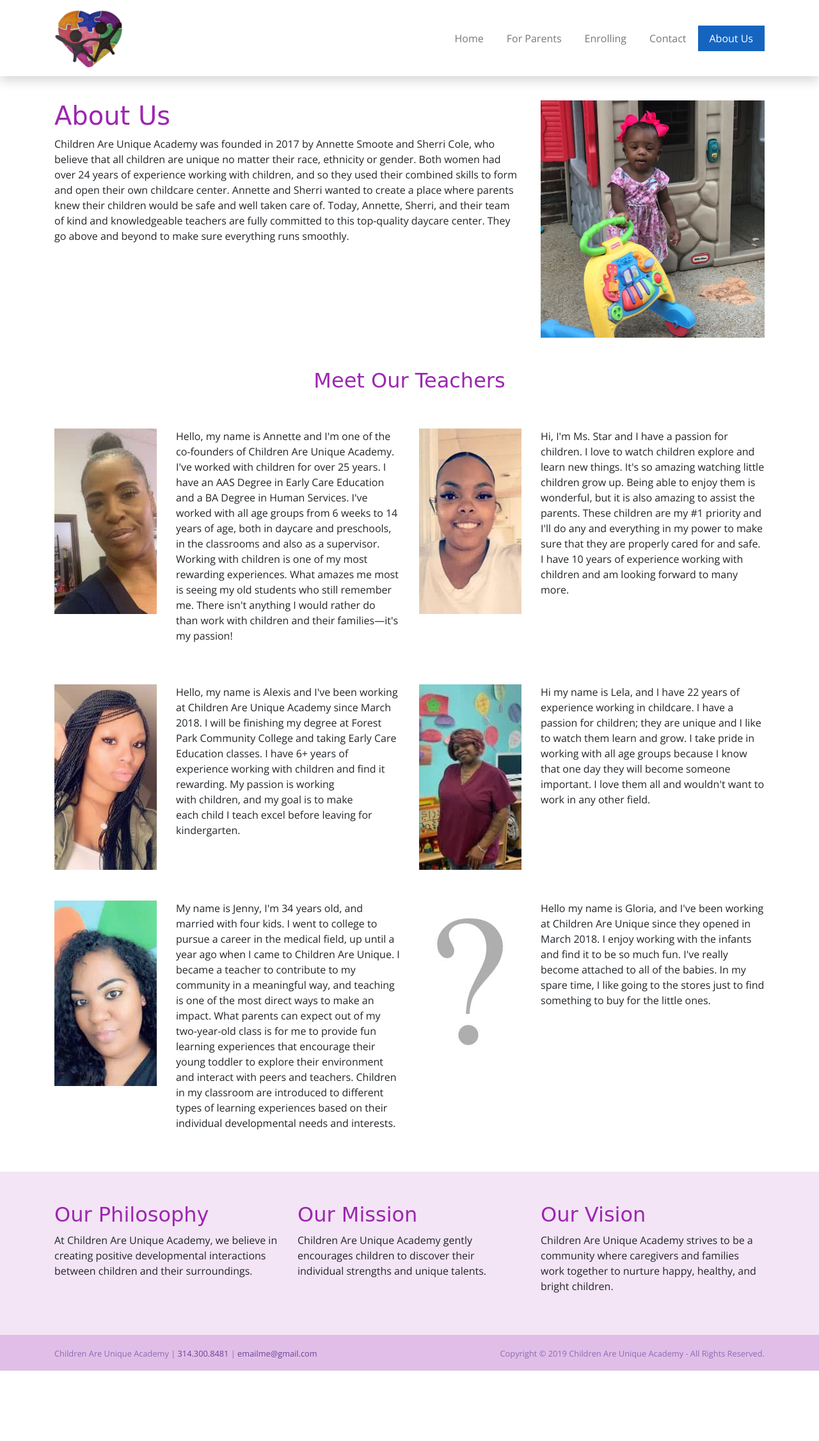
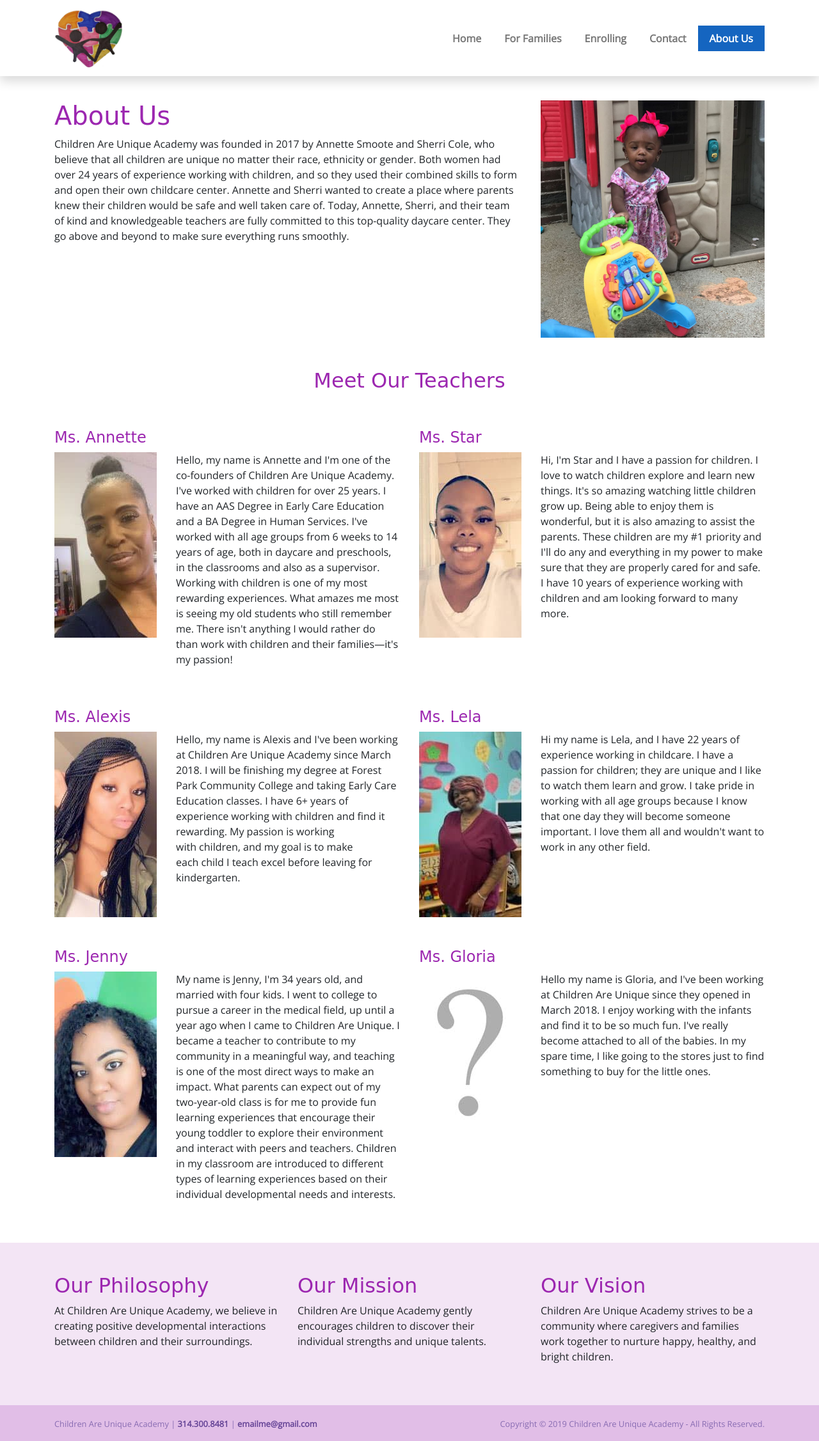
Before and after one commit to bitPimps/childrenareuniqueacademy.com, a PHP site: page /about/index.php in a window 1280 px wide. Shown: the whole page at 64% size. Before the commit the page ends 2143 px from the top, so only its background shows below. Run offline with PHP 8.4, Linux system fonts and the light colour scheme; some libraries are stand-ins or nearby versions; some web fonts are replaced.

Commit message:
For Families
Adding For Families page, updated nav, updating content

```diff
--- a/wwwRoot/about/index.php
+++ b/wwwRoot/about/index.php
@@ -28,9 +28,10 @@
 				</div>
 				<div class="row mb-5">
 					<div class="col-md-6">
+						<h4>Ms. Annette</h4>
 						<div class="row">
 							<div class="col-md-4">
-								<img class="img-fluid" src="../img/pages/annette.jpg" alt="Annette">
+								<img class="img-fluid" src="../img/pages/annette.jpg" alt="Ms. Annette">
 							</div>
 							<div class="col-md-8">
 								<p>Hello, my name is Annette and I'm one of the co-founders of Children Are Unique Academy. I've worked with children for over 25 years. I have an AAS Degree in Early Care Education and a BA Degree in Human Services. I've worked with all age groups from 6 weeks to 14 years of age, both in daycare and preschools, in the classrooms and also as a supervisor. Working with children is one of my most rewarding experiences. What amazes me most is seeing my old students who still remember me. There isn't anything I would rather do than work with children and their families&mdash;it's my passion!</p>
@@ -38,21 +39,23 @@
 						</div>
 					</div>
 					<div class="col-md-6">
+						<h4>Ms. Star</h4>
 						<div class="row">
 							<div class="col-md-4">
 								<img class="img-fluid" src="../img/pages/star.jpg" alt="Ms. Star">
 							</div>
 							<div class="col-md-8">
-								<p>Hi, I'm Ms. Star and I have a passion for children. I love to watch children explore and learn new things. It's so amazing watching little children grow up. Being able to enjoy them is wonderful, but it is also amazing to assist the parents. These children are my #1 priority and I'll do any and everything in my power to make sure that they are properly cared for and safe. I have 10 years of experience working with children and am looking forward to many more.</p>
+								<p>Hi, I'm Star and I have a passion for children. I love to watch children explore and learn new things. It's so amazing watching little children grow up. Being able to enjoy them is wonderful, but it is also amazing to assist the parents. These children are my #1 priority and I'll do any and everything in my power to make sure that they are properly cared for and safe. I have 10 years of experience working with children and am looking forward to many more.</p>
 							</div>
 						</div>
 					</div>
 				</div>
 				<div class="row mb-5">
 					<div class="col-md-6">
+						<h4>Ms. Alexis</h4>
 						<div class="row">
 							<div class="col-md-4">
-								<img class="img-fluid" src="../img/pages/alexis.jpg" alt="Alexis">
+								<img class="img-fluid" src="../img/pages/alexis.jpg" alt="Ms. Alexis">
 							</div>
 							<div class="col-md-8">
 								<p>Hello, my name is Alexis and I've been working at Children Are Unique Academy since March 2018. I will be finishing my degree at Forest Park Community College and taking Early Care Education classes. I have 6+ years of experience working with children and find it rewarding. My passion is working with children, and my goal is to make each child I teach excel before leaving for kindergarten.</p>
@@ -60,9 +63,10 @@
 						</div>
 					</div>
 					<div class="col-md-6">
+						<h4>Ms. Lela</h4>
 						<div class="row">
 							<div class="col-md-4">
-								<img class="img-fluid" src="../img/pages/lela.jpg" alt="Lela">
+								<img class="img-fluid" src="../img/pages/lela.jpg" alt="Ms. Lela">
 							</div>
 							<div class="col-md-8">
 								<p>Hi my name is Lela, and I have 22 years of experience working in childcare. I have a passion for children; they are unique and I like to watch them learn and grow. I take pride in working with all age groups because I know that one day they will become someone important. I love them all and wouldn't want to work in any other field.</p>
@@ -72,9 +76,10 @@
 				</div>
 				<div class="row">
 					<div class="col-md-6">
+						<h4>Ms. Jenny</h4>
 						<div class="row">
 							<div class="col-md-4">
-								<img class="img-fluid" src="../img/pages/jenny.jpg" alt="Jenny">
+								<img class="img-fluid" src="../img/pages/jenny.jpg" alt="Ms. Jenny">
 							</div>
 							<div class="col-md-8">
 								<p>My name is Jenny, I'm 34 years old, and married with four kids. I went to college to pursue a career in the medical field, up until a year ago when I came to Children Are Unique. I became a teacher to contribute to my community in a meaningful way, and teaching is one of the most direct ways to make an impact. What parents can expect out of my two-year-old class is for me to provide fun learning experiences that encourage their young toddler to explore their environment and interact with peers and teachers. Children in my classroom are introduced to different types of learning experiences based on their individual developmental needs and interests.</p>
@@ -82,9 +87,10 @@
 						</div>
 					</div>
 					<div class="col-md-6">
+						<h4>Ms. Gloria</h4>
 						<div class="row">
 							<div class="col-md-4">
-								<img class="img-fluid" src="../img/pages/anonymous.jpg" alt="Gloria">
+								<img class="img-fluid" src="../img/pages/anonymous.jpg" alt="Ms. Gloria">
 							</div>
 							<div class="col-md-8">
 								<p>Hello my name is Gloria, and I've been working at Children Are Unique since they opened in March 2018. I enjoy working with the infants and find it to be so much fun. I've really become attached to all of the babies. In my spare time, I like going to the stores just to find something to buy for the little ones.</p>
--- a/wwwRoot/css/main.css
+++ b/wwwRoot/css/main.css
@@ -41,7 +41,8 @@ body {
 }
 form #website {display:none;}
 a {
-	color:#3b196d;
+	/*color:#3b196d;*/
+	font-weight:bold;
 }
 header,h1,h2,h3,h4,h5,h6,.lead {
 	color:#9C27B0;
@@ -140,6 +141,9 @@ h1 small {
 	padding-bottom:175px;
 	text-shadow: 1px 2px 2px #222;
 }
+.highlight {
+	background-color:rgba(21,21,21,.4);
+}
 /* Jumbotron */
 .jumbotron {
 	background-color:#896db3;
--- a/wwwRoot/inc/nav-main.php
+++ b/wwwRoot/inc/nav-main.php
@@ -10,14 +10,14 @@
 						<li class="nav-item<?php if($navMainOn=="Home"){?> active<?php } ?>">
 							<a class="nav-link" href="/caua/index.php">Home<?php if($navMainOn=="Home"){?><span class="sr-only"> (current)</span><?php } ?></a>
 						</li>
-						<li class="nav-item<?php if($navMainOn=="For Parents"){?> active<?php } ?>">
-							<a class="nav-link" href="/caua/#">For Parents<?php if($navMainOn=="For Parents"){?><span class="sr-only"> (current)</span><?php } ?></a>
+						<li class="nav-item<?php if($navMainOn=="For Families"){?> active<?php } ?>">
+							<a class="nav-link" href="/caua/families/index.php">For Families<?php if($navMainOn=="For Families"){?><span class="sr-only"> (current)</span><?php } ?></a>
 						</li>
 						<li class="nav-item<?php if($navMainOn=="Enrolling"){?> active<?php } ?>">
 							<a class="nav-link" href="/caua/enrolling/index.php">Enrolling<?php if($navMainOn=="Enrolling"){?><span class="sr-only"> (current)</span><?php } ?></a>
 						</li>
 						<li class="nav-item<?php if($navMainOn=="Contact"){?> active<?php } ?>">
-							<a class="nav-link" href="/caua/#">Contact<?php if($navMainOn=="Contact"){?><span class="sr-only"> (current)</span><?php } ?></a>
+							<a class="nav-link" href="/caua/contact/index.php">Contact<?php if($navMainOn=="Contact"){?><span class="sr-only"> (current)</span><?php } ?></a>
 						</li>
 						<li class="nav-item<?php if($navMainOn=="About Us"){?> active<?php } ?>">
 							<a class="nav-link" href="/caua/about/index.php">About Us<?php if($navMainOn=="About Us"){?><span class="sr-only"> (current)</span><?php } ?></a>
```
Also changed, not shown: wwwRoot/families/index.php (added, +28 -0 lines), wwwRoot/index.php (+6 -4 lines), 1 other file.
